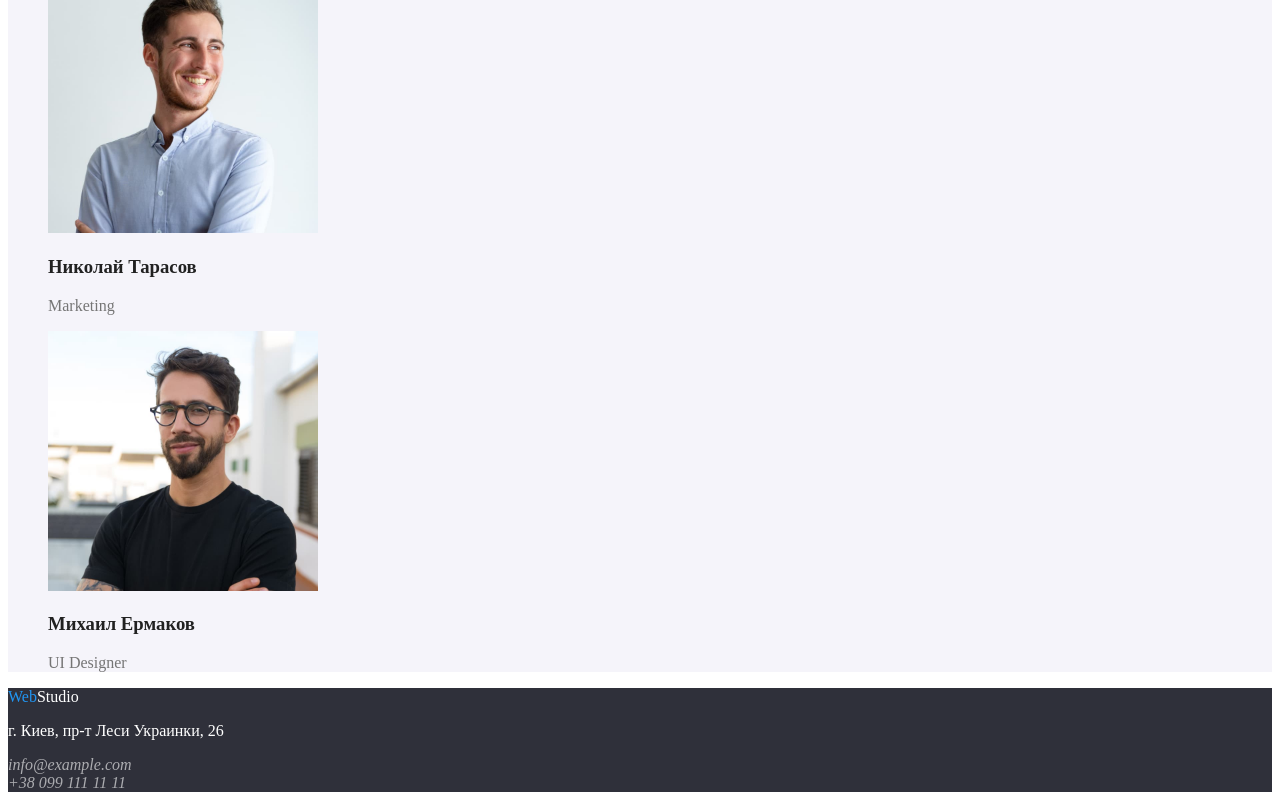
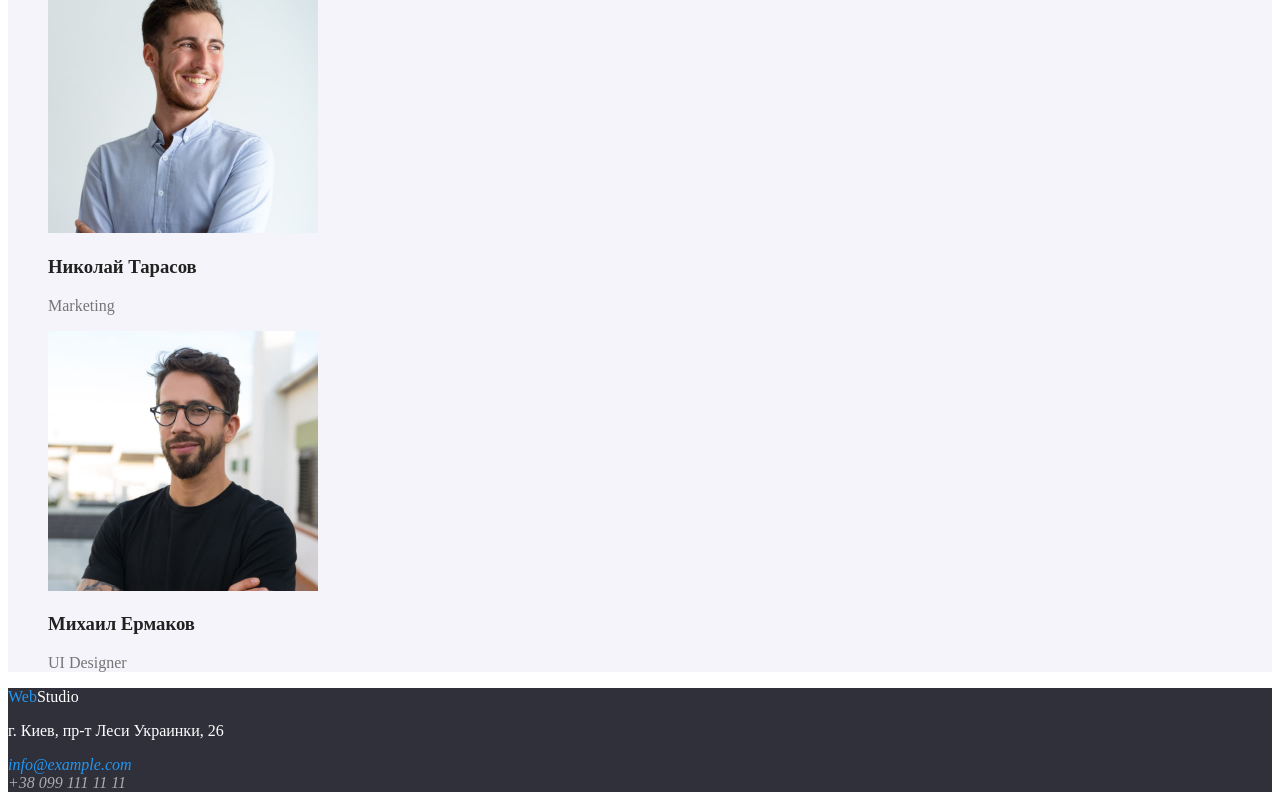
Before and after one commit to VasylMartin/goit-markup-hw-02, a plain HTML site: page index.html in a window 1280 px wide. In both pictures the pointer is over the link "info@example.com". Shown: the part 2534-3334 px from the top of the page. Drawn offline with Linux system fonts and the light colour scheme.

Commit message:
css colors

```diff
--- a/css/styles.css
+++ b/css/styles.css
@@ -115,3 +115,8 @@ ul {
 .navigation-footer {
   color: rgba(255, 255, 255, 0.6);
 }
+
+.navigation-footer:hover,
+.navigation-footer:focus {
+  color: var(--secondary-link);
+}
```
